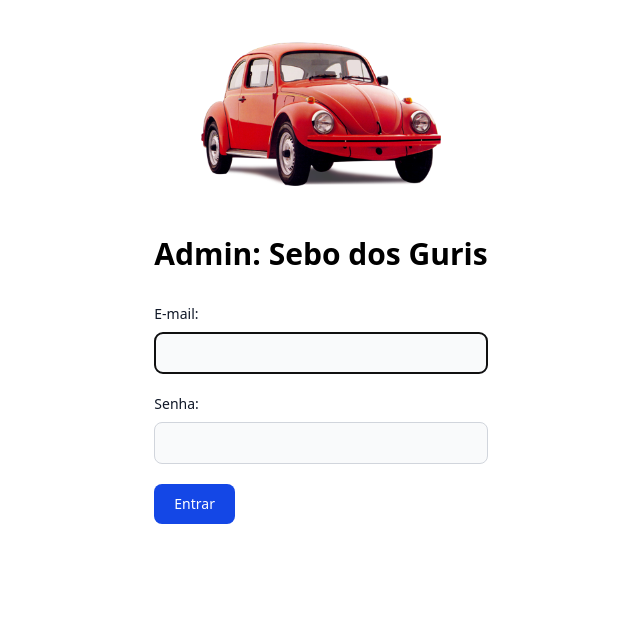
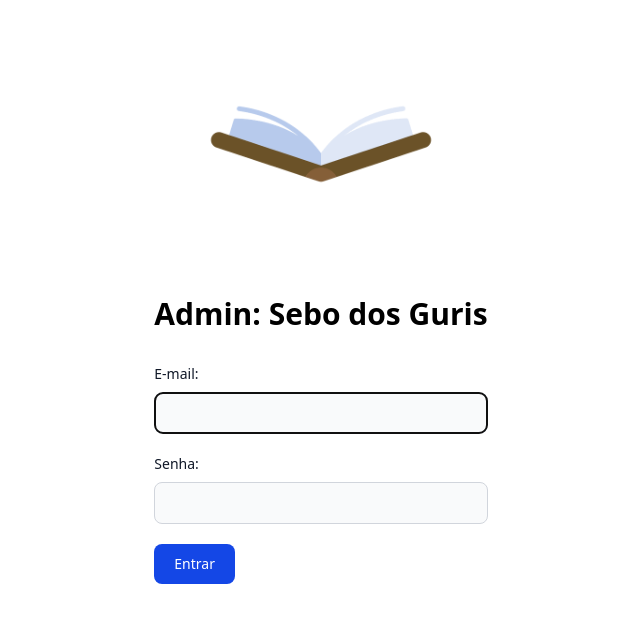
Before and after one commit to joaoMarceloBitar/Sebo-front, a React (Vite) app: page /admin/login in a window 1280 px wide. Shown: the top 622 px of the page, without its empty margins (319-959 px from the left). Built offline with nearby package versions, Linux system fonts and the light colour scheme.

Commit message:
mudanças

```diff
--- a/src/admin/AdminLogin.tsx
+++ b/src/admin/AdminLogin.tsx
@@ -40,7 +40,7 @@ export default function AdminLogin() {
 
   return (
     <main className="max-w-screen-xl flex flex-col items-center mx-auto p-6">
-      <img src="../../fusca.png" alt="Revenda" style={{ width: 240 }}
+      <img src="../../livroLogo.webp" alt="Revenda" style={{ width: 240 }}
         className="d-block" />
       <div className="max-w-sm">
         <h1 className="text-3xl font-bold my-8">Admin: Sebo dos Guris</h1>
--- a/src/admin/components/MenuLateral.tsx
+++ b/src/admin/components/MenuLateral.tsx
@@ -1,6 +1,7 @@
 import { useAdminStore } from "../../context/AdminContext"
 import { IoExitOutline } from "react-icons/io5"
 import { BiSolidDashboard } from "react-icons/bi"
+import { BsBook, BsCartFill, BsPerson } from "react-icons/bs"
 import { FaCarSide, FaUsers } from "react-icons/fa6"
 import { BsCashCoin } from "react-icons/bs"
 
@@ -32,7 +33,7 @@ export function MenuLateral() {
           <li>
             <Link to="/admin/anuncios" className="flex items-center p-2">
               <span className="h-5 text-gray-600 text-2xl">
-                <FaCarSide />
+                <BsBook />
               </span>
               <span className="ms-2 mt-1">Cadastro de Veículos</span>
             </Link>
--- a/src/admin/components/Titulo.tsx
+++ b/src/admin/components/Titulo.tsx
@@ -9,9 +9,9 @@ export function Titulo() {
     <nav className="bg-blue-400 border-gray-200 dark:bg-gray-900 flex flex-wrap justify-between fixed top-0 left-0 w-full z-50">
       <div className="flex flex-wrap justify-between max-w-screen-xl p-4">
         <Link to="/admin" className="flex items-center space-x-3 rtl:space-x-reverse">
-          <img src="./fusca.png" className="h-16" alt="Fusca" />
+          <img src="./livroLogo.webp" className="h-16" alt="Fusca" />
           <span className="self-center text-3xl font-semibold whitespace-nowrap dark:text-white">
-            Revenda Herbie: Admin
+            Sebo dos guris: Admin
           </span>
         </Link>
       </div>
```
